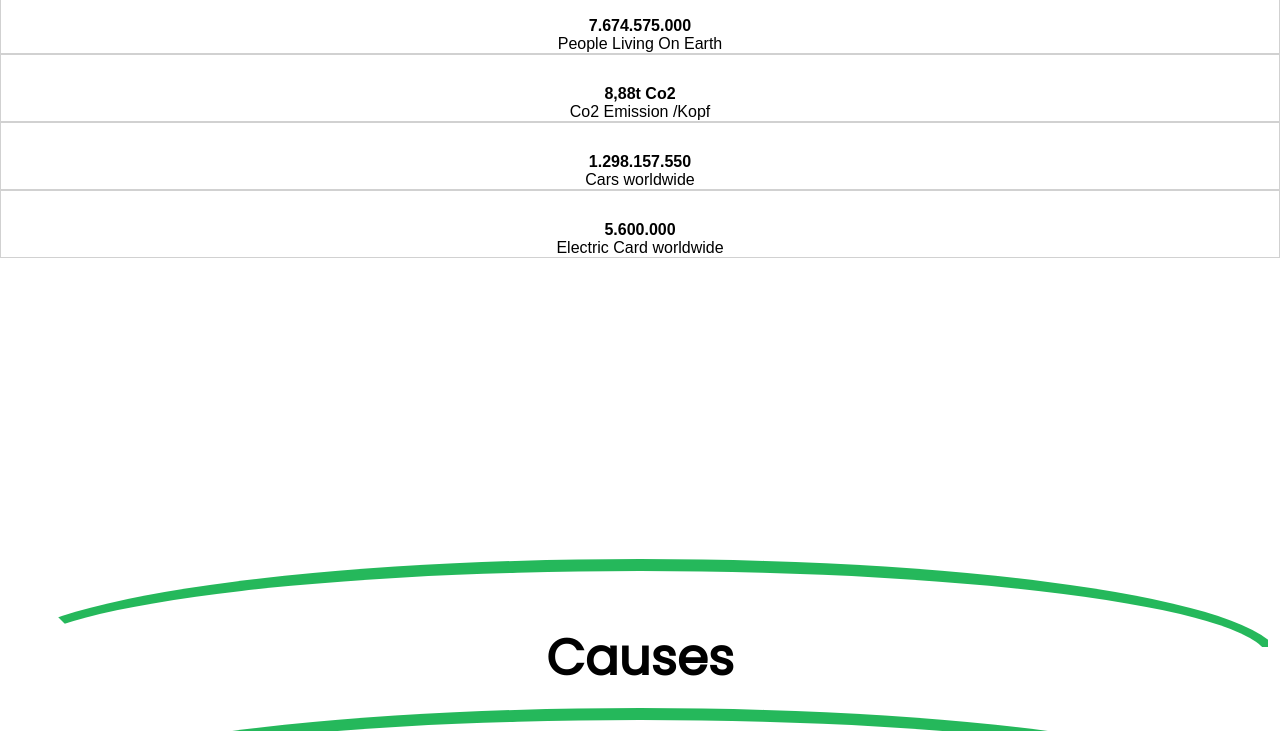
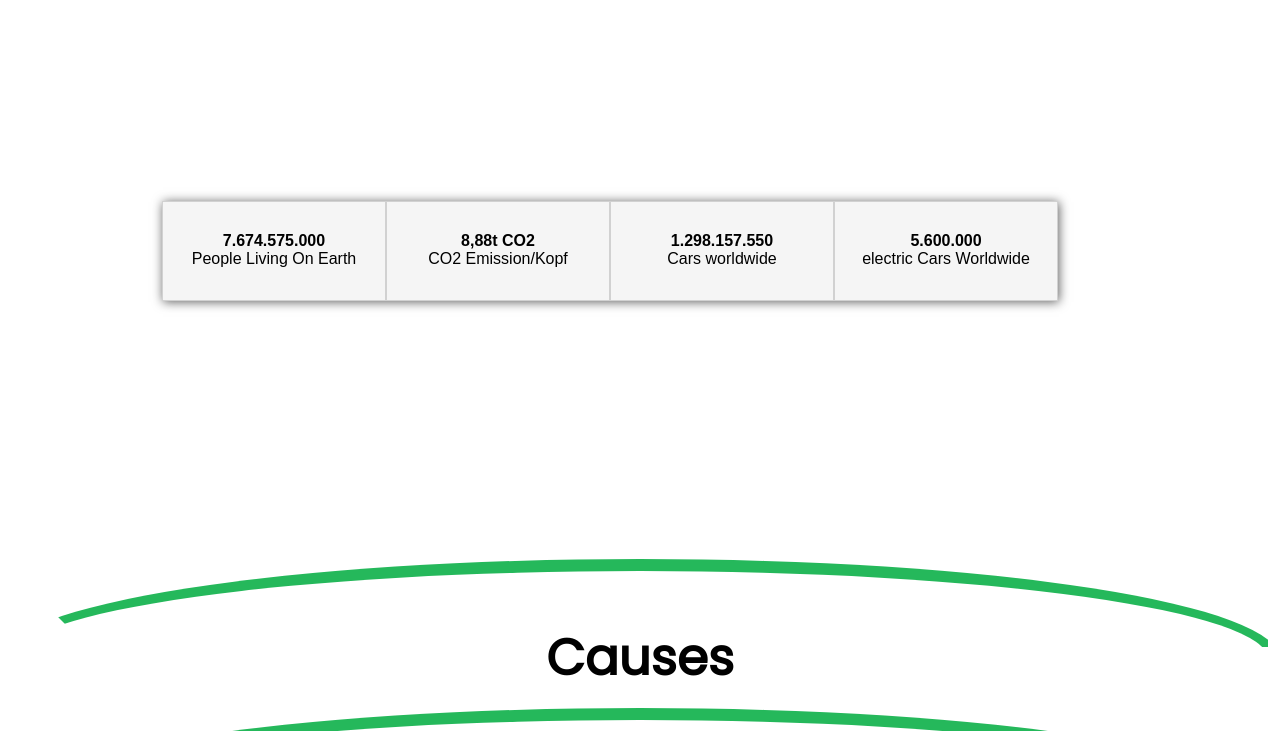
Before and after one commit to Webdev-Matthew/KlimawandelWebsite_GitHub, a plain HTML site: page Website/root/pages/index.html in a window 1280 px wide. Shown: the part 369-1100 px from the top of the page. Drawn offline with Linux system fonts and the light colour scheme.

Commit message:
Facts bar bug fixed

```diff
--- a/Website/root/css/stylesheet.css
+++ b/Website/root/css/stylesheet.css
@@ -84,44 +84,45 @@ Landing Page
 #landing img:hover {
   opacity: 1;
 }
-*/
 
 /*Facts Bar*/
-#container-facts {
-  background-color: whitesmoke;
+#landing .facts-bar {
+  height: 100px;
+  width: 70%;
   border: none;
   margin: 215px 0 0 162px;
+  background-color: whitesmoke;
+  display: grid;
   box-shadow: 1px 1px 10px rgb(94, 94, 94);
-  display: grid;
   grid-template-columns: 1fr 1fr 1fr 1fr;
   grid-template-rows: 1fr;
-  grid-template-areas: "fact1 fact2 fact3 fact4";
+  grid-template-areas: "p1 p2 p3 p4";
 }
 
-#container-facts .fact1 {
-  grid-area: fact1;
+.facts-bar .point1 {
+  grid-area: p1;
 }
 
-#container-facts .fact2 {
-  grid-area: fact2;
+.facts-bar .point2 {
+  grid-area: p2;
 }
 
-#container-facts .fact3 {
-  grid-area: fact3;
+.facts-bar .point3 {
+  grid-area: p3;
 }
 
-#container-facts .fact4 {
-  grid-area: fact4;
+.facts-bar .point4 {
+  grid-area: p4;
 }
 
-#container-facts p {
+.facts-bar p {
   text-align: center;
 }
 
-.fact1,
-.fact2,
-.fact3,
-.fact4 {
+.point1,
+.point2,
+.point3,
+.point4 {
   padding-top: 30px;
   font-family: Arial, Helvetica, sans-serif;
   border: 1px solid rgb(209, 209, 209);
--- a/Website/root/pages/index.html
+++ b/Website/root/pages/index.html
@@ -30,22 +30,22 @@
     </header>
     <h1>Headline for Website</h1>
     <!--Facts Bar-->
-    <div id="container-facts">
-      <div class="fact1">
+    <div class="facts-bar">
+      <div class="point1">
         <p class="number">7.674.575.000</p>
         <p>People Living On Earth</p>
       </div>
-      <div class="fact2">
-        <p class="number">8,88t Co2</p>
-        <p>Co2 Emission /Kopf</p>
+      <div class="point2">
+        <p class="number">8,88t CO2</p>
+        <p>CO2 Emission/Kopf</p>
       </div>
-      <div class="fact3">
+      <div class="point3">
         <p class="number">1.298.157.550</p>
         <p>Cars worldwide</p>
       </div>
-      <div class="fact4">
+      <div class="point4">
         <p class="number">5.600.000</p>
-        <p>Electric Card worldwide</p>
+        <p>electric Cars Worldwide</p>
       </div>
     </div>
   </section>
```
